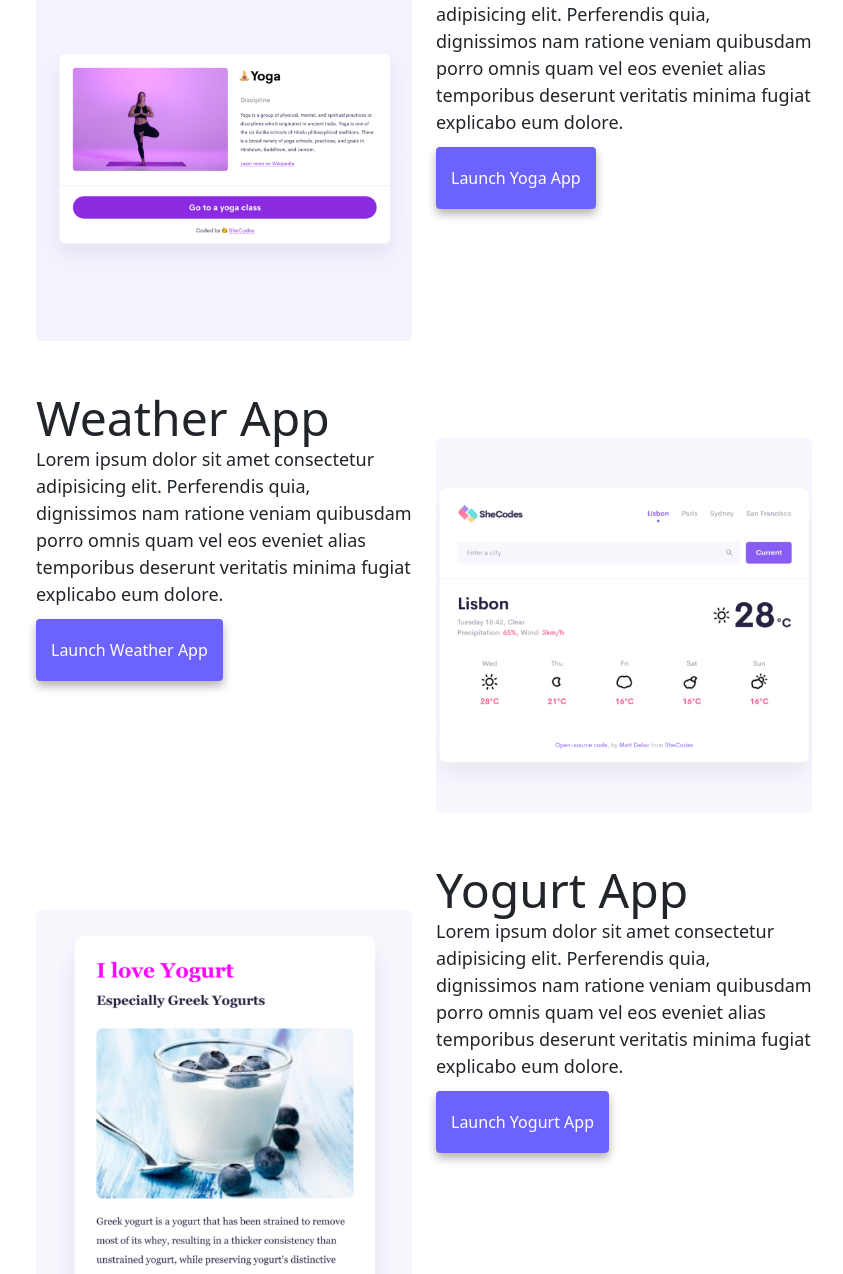
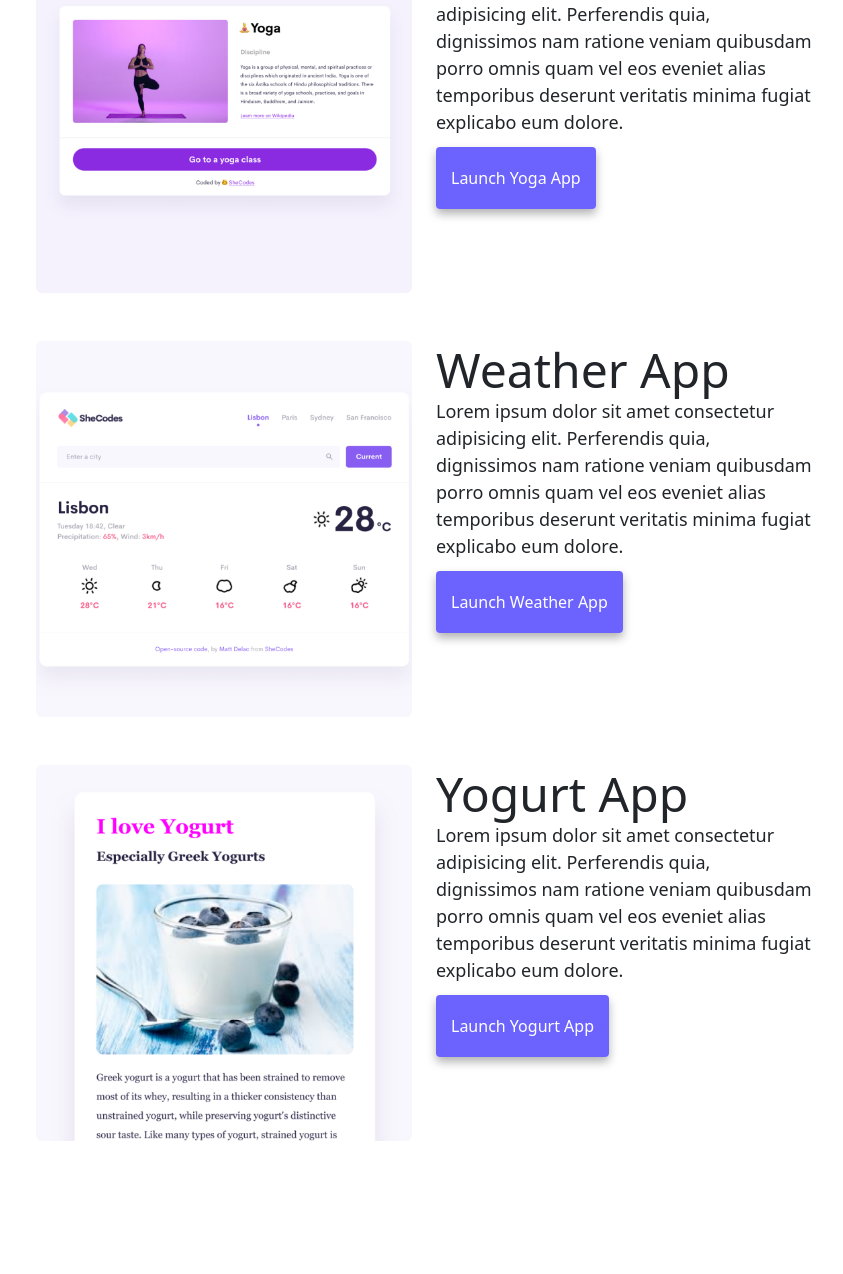
Before and after one commit to camabo/advanced-tools-homework, a plain HTML site: page index.html in a window 1280 px wide. Shown: the part 539-1813 px from the top of the page, without its empty margins (216-1059 px from the left). After the commit the page ends 1740 px from the top, so only its background shows below. Drawn offline with nearby package versions, Linux system fonts and the light colour scheme.

Commit message:
Adjusted grid and images for responsiveness

```diff
--- a/css/styles.css
+++ b/css/styles.css
@@ -98,11 +98,19 @@ p {
   color: white;
 }
 
-@media (max-width: 767.98px) {
-  .index-images {
+@media (max-width: 600px) {
+  .index-page-images {
     display: none;
   }
-  .index-grid {
+
+  h2,
+  p {
+    text-align: center;
+  }
+  .primary-color-link {
+    margin: 0 auto;
     display: block;
+    width: 75%;
+    text-align: center;
   }
 }
--- a/index.html
+++ b/index.html
@@ -45,13 +45,12 @@
         <a href="about.html#contact" class="contact-link" title="Contact me">Contact me</a>
         <a href="about.html" class="about-link" title="About me">About me</a>
     </div>
-    <div class="container">
+    <div class="container-fluid width:100%">
         <div class="row mb-5 mt-5">
-            <div class="col-6">
-                <img src="images/yoga.png" class="img-fluid rounded mt-5 index-images" alt="picture of Yoga App" />
+            <div class="col-sm-6">
+                <img src="images/yoga.png" class="img-fluid rounded index-page-images" alt="picture of Yoga App" />
             </div>
-            <div class="col-6">
-                <div class="index-grid">
+            <div class="col-sm-6">
                 <h2>Yoga App</h2>
                 <p>
                     Lorem ipsum dolor sit amet consectetur adipisicing elit. Perferendis
@@ -62,9 +61,13 @@
                 <a href="#" class="primary-color-link mb-5" title="Launch yoga app">Launch Yoga App</a>
             </div>
         </div>
+        <div class="row mb-5 mt-5">
+            <div class="col-sm-6">
+                <img src="images/weather.png" class="img-fluid rounded index-page-images"
+                    alt="picture of Weather App" />
             </div>
-        <div class="row mb-5 mt-5">
-            <div class="col-6">
+
+            <div class="col-sm-6">
                 <h2>Weather App</h2>
                 <p>
                     Lorem ipsum dolor sit amet consectetur adipisicing elit. Perferendis
@@ -74,15 +77,12 @@
                 </p>
                 <a href="#" class="primary-color-link mb-5" title="Launch weather app">Launch Weather App</a>
             </div>
-            <div class="col-6">
-                <img src="images/weather.png" class="img-fluid rounded mt-5" alt="picture of Weather App" />
         </div>
+        <div class="row">
+            <div class="col-sm-6">
+                <img src="images/yogurt.png" class="img-fluid rounded index-page-images" alt="picture of Yogurt App" />
             </div>
-        <div class="row mb-5 mt-5">
-            <div class="col-6">
-                <img src="images/yogurt.png" class="img-fluid rounded mt-5" alt="picture of Yogurt App" />
-            </div>
-            <div class="col-6">
+            <div class="col-sm-6">
                 <h2>Yogurt App</h2>
                 <p>
                     Lorem ipsum dolor sit amet consectetur adipisicing elit. Perferendis
```
Lines whose indentation alone changed are shown as unchanged.
